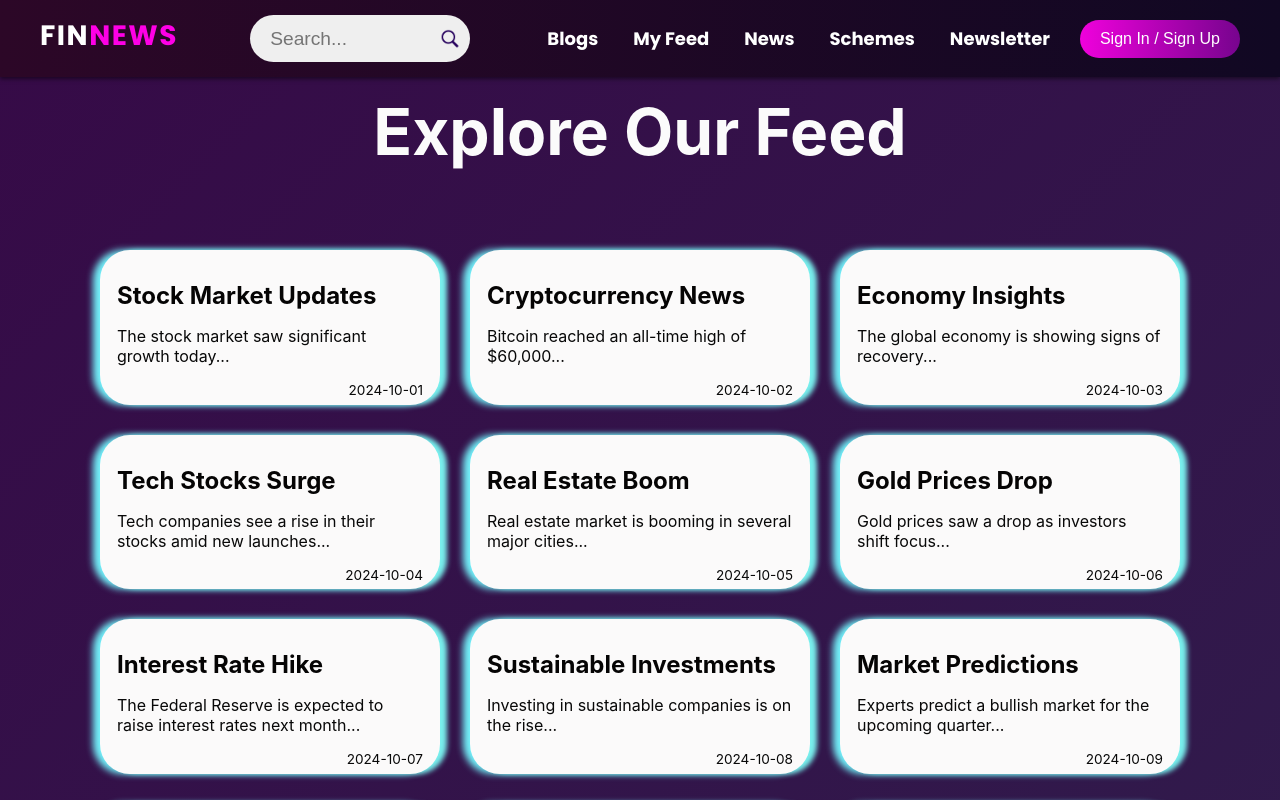
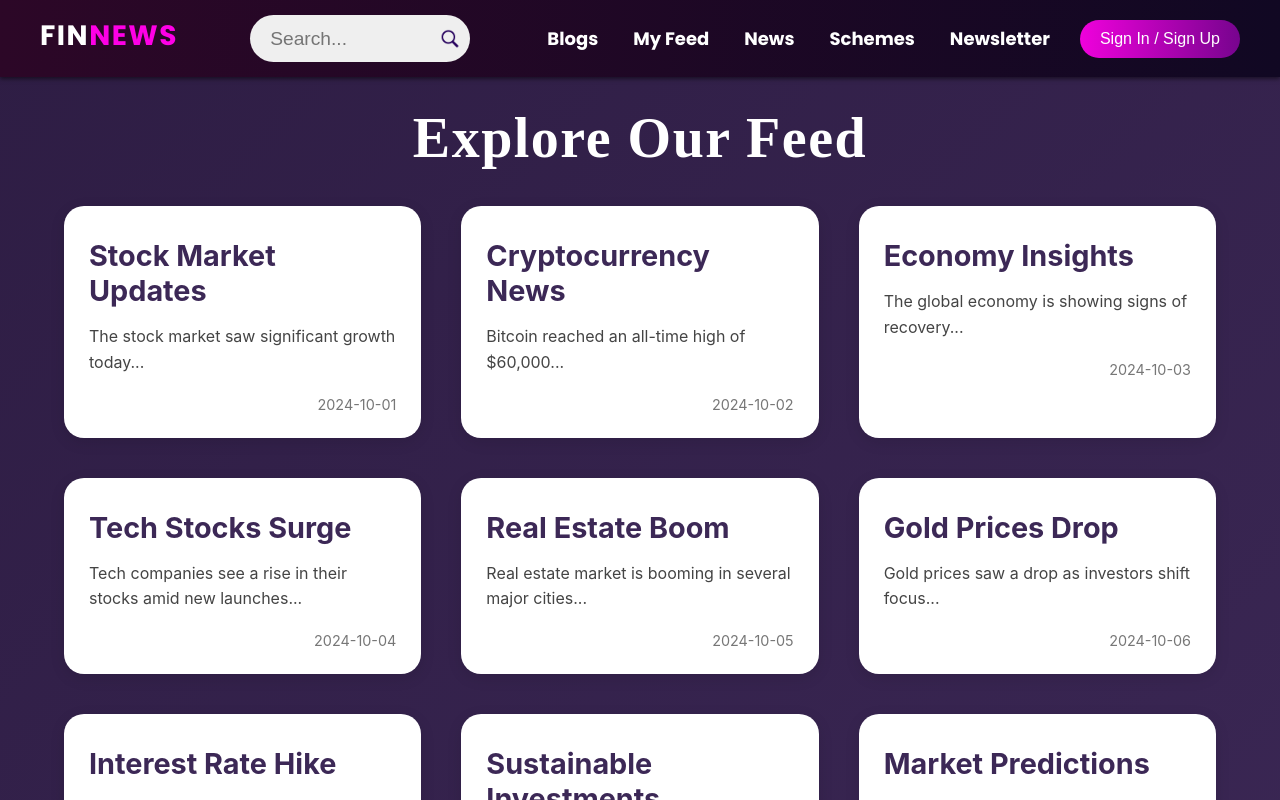
Before and after one commit to divyansh-2005/FinNews, a React (Create React App) app in the folder frontend/: page /myfeed in a window 1280 px wide. Shown: the top 800 px of the page. Built offline with nearby package versions, Linux system fonts and the light colour scheme; a web font is replaced by a local one.

Commit message:
Improvement in the ui of my feed section

```diff
--- a/frontend/src/components/MyFeedSecion/MyFeed.css
+++ b/frontend/src/components/MyFeedSecion/MyFeed.css
@@ -1,70 +1,82 @@
-/* src/components/MyFeedSecion/MyFeed.css */
-
 .feed-container {
-    padding: 40px;
-    background-color: #f5f5f5;
-    background: linear-gradient(135deg, #360a47, #301c4c);
-
+  padding: 60px 40px;
+  background: linear-gradient(135deg, #2e1d44, #3c2856);
 }
 
 .feed-title {
-    font-size: 4rem;
-    margin-bottom: 20px;
+  font-size: 3.5rem;
   text-align: center;
-    color: #fbfbfb;
-    font-style:" Snell Roundhand, cursive";
+  color: #ffffff;
+  font-family: 'Playfair Display', serif;
+  letter-spacing: 1.5px;
+  margin-bottom: 0;
 }
 
 .feed-list {
   display: grid;
-    grid-template-columns: repeat(3, 1fr); /* 3 cards per row */
-    gap: 30px; /* Space between cards */
-    padding: 5% 5%;
+  grid-template-columns: repeat(3, 1fr);
+  gap: 40px;
+  padding: 3% 2%;
 }
 
 .feed-item {
-    background-color: rgb(251, 250, 250);
-    border-radius: 30px ;
-    /* padding: 20px; */
-    box-shadow: 7px 0px 5px #79f0ee, -7px 0px 7px #73f2fb;
-    transition: transform 0.3s ease-in-out, box-shadow 0.3s ease-in-out;
-    overflow: hidden;
-    padding: 2% 5%;
+  background-color: #ffffff;
+  border-radius: 20px;
+  padding: 25px;
+  box-shadow: 0px 4px 15px rgba(0, 0, 0, 0.1);
+  transition: transform 0.3s ease, box-shadow 0.3s ease;
+  cursor: pointer;
 }
 
 .feed-item:hover {
-    transform: scale(1.05); /* Slightly scale up the card */
-    box-shadow: 7px 0px 15px  #79f0ee, -7px 0px 7px #73f2fb;
+  transform: translateY(-10px);
+  /* Lifts the card on hover */
+  box-shadow: 0px 6px 25px rgba(0, 0, 0, 0.15);
 }
 
 .feed-item h3 {
-    font-size: 1.5rem;
-    margin-bottom: 10px;
-    color: #050404;
+  font-size: 1.8rem;
+  margin-bottom: 15px;
+  color: #3c2856;
+  margin-top: 7px;
+  /* Dark purple for a more sophisticated look */
 }
 
 .feed-item p {
   font-size: 1rem;
-    color: #080808;
+  color: #444444;
+  /* Neutral, clean text color */
+  line-height: 1.6;
 }
 
 .feed-date {
-    font-size: 0.85rem;
-    color: #090909;
-    margin-top: 10px;
+  font-size: 0.9rem;
+  color: #777777;
+  margin-top: 20px;
   display: block;
   text-align: right;
 }
 
-  /* Responsive Design: Adjust layout for smaller screens */
+/* Add subtle hover effect for titles */
+.feed-item h3:hover {
+  color: #2e1d44;
+}
+
+/* Responsive Design */
 @media (max-width: 1200px) {
   .feed-list {
-      grid-template-columns: repeat(2, 1fr); /* 2 cards per row on medium screens */
+    grid-template-columns: repeat(2, 1fr);
+    /* 2 cards per row on medium screens */
   }
 }
 
 @media (max-width: 768px) {
   .feed-list {
-      grid-template-columns: 1fr; /* 1 card per row on small screens */
+    grid-template-columns: 1fr;
+    /* 1 card per row on small screens */
+  }
+
+  .feed-container {
+    padding: 40px 20px;
   }
 }
```
Also changed, not shown: 1 other file (tests, documents, lock files or other folders). Lines whose indentation alone changed are shown as unchanged.
